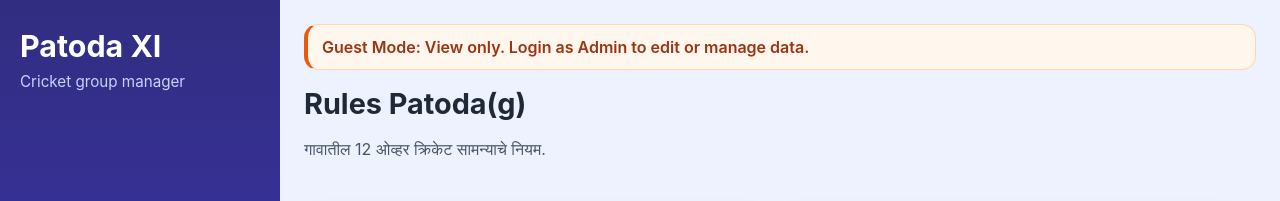
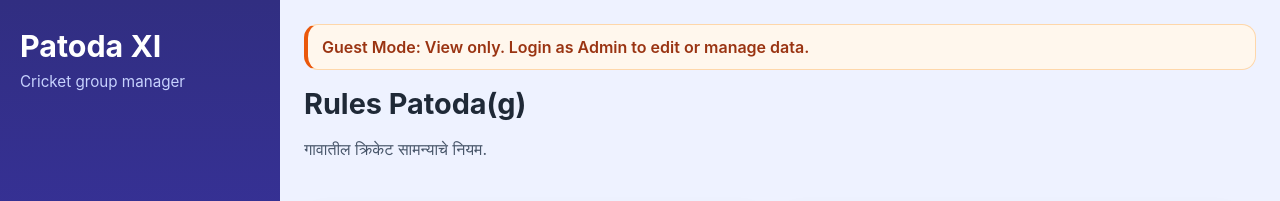
Before and after one commit to OnkarAshokWarade/Cricket-Track, a React (Vite) app: page /rules-patodag in a window 1280 px wide. Both pictures are taken after a click on the button "Continue as Guest". Shown: the top 201 px of the page. Built offline with nearby package versions, Linux system fonts and the light colour scheme; no server answers; the database is empty.

Commit message:
Update RulesPatodaPage.jsx

```diff
--- a/src/pages/RulesPatodaPage.jsx
+++ b/src/pages/RulesPatodaPage.jsx
@@ -64,7 +64,7 @@ function RulesPatodaPage() {
       <div className="top-nav">
         <div>
           <h1 className="page-title">Rules Patoda(g)</h1>
-          <p className="page-intro">गावातील 12 ओव्हर क्रिकेट सामन्याचे नियम.</p>
+          <p className="page-intro">गावातील क्रिकेट सामन्याचे नियम.</p>
         </div>
       </div>
 
```
